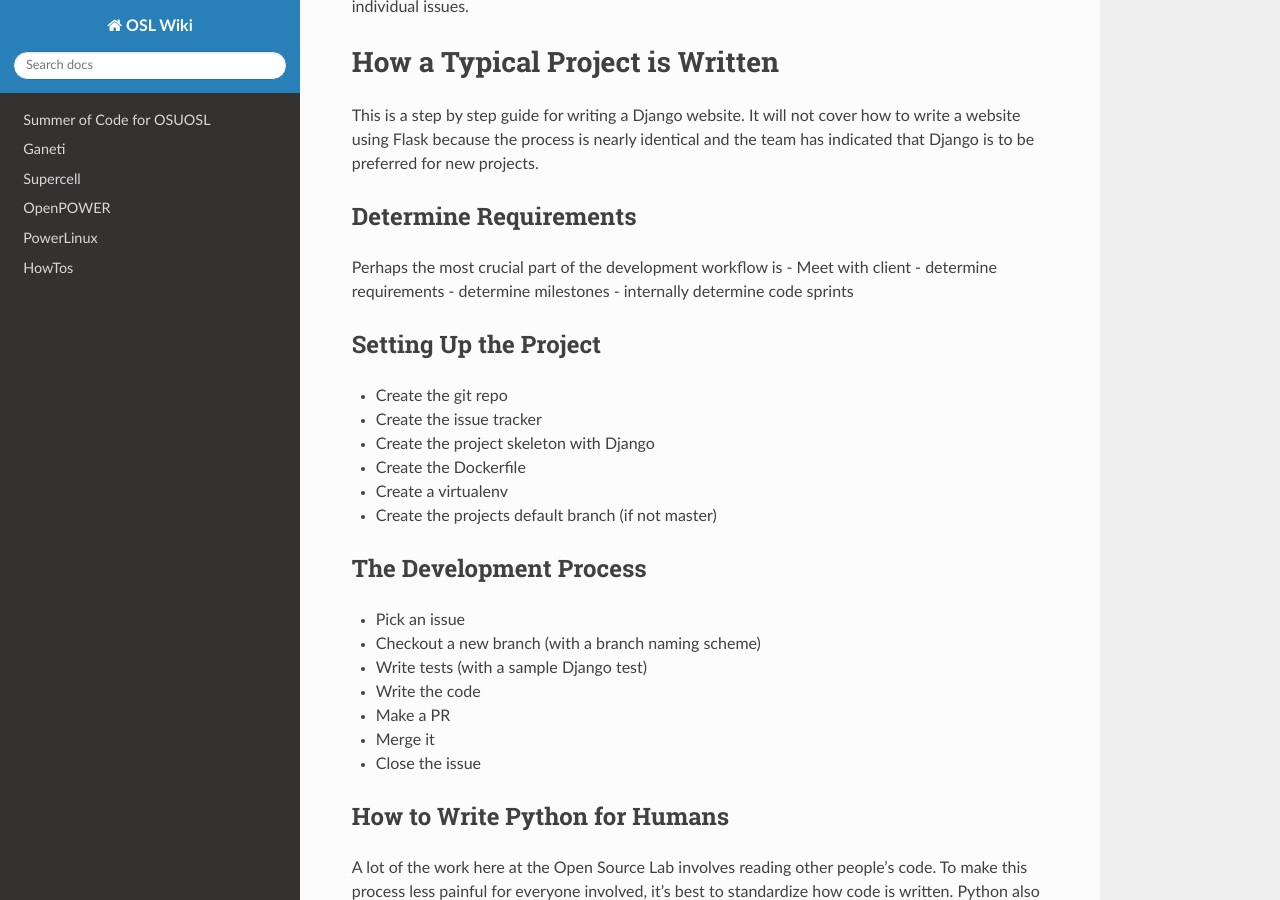
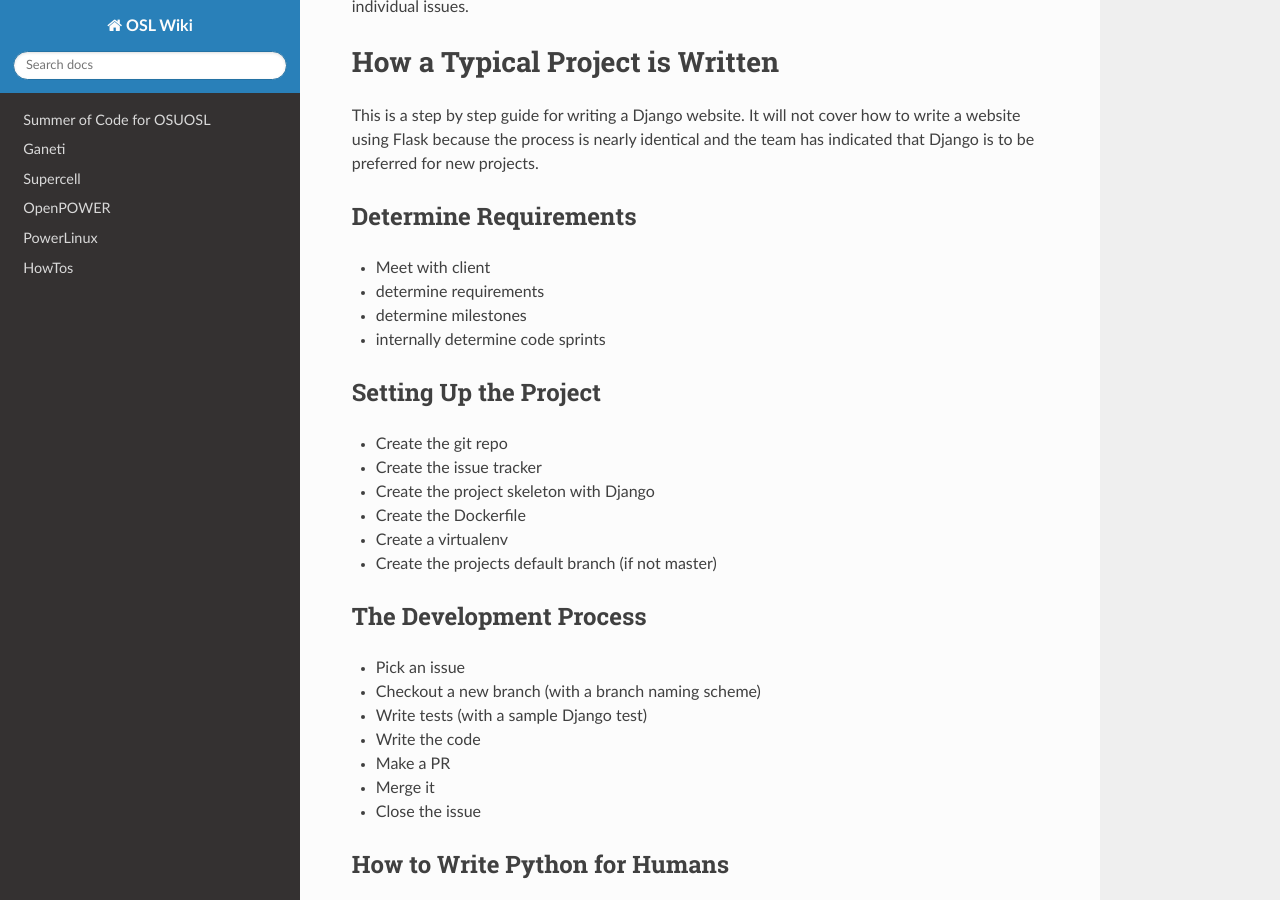
Before and after one commit to osuosl/wiki, a Sphinx documentation site: the page built from source/development_process/index.rst, in a window 1280 px wide and 900 px high, scrolled down 1382 px. Built offline with Sphinx 7.4.7 and the Read the Docs theme 2.0.0, drawn with Linux system fonts in a browser that asks for light colours; some of the changed text lies outside the part shown.

Commit message:
Fix formatting issues

```diff
--- a/source/development_process/index.rst
+++ b/source/development_process/index.rst
@@ -52,9 +52,10 @@
 
 Tools We Use
 ------------
-At the OSL developers use a variety of open source tools. Developers are expected to
-have at least passing familiarity with all of these tools. New developers are
-encouraged to research any of these tools they have not heard of.
+At the OSL developers use a variety of open source tools. Developers are
+expected to have at least passing familiarity with all of these tools. New
+developers are encouraged to research any of these tools they have not heard
+of.
 
 Most OSL websites are written in Python using the Django web application
 framework. Websites are deployed using Chef configuration management on CentOS
@@ -79,7 +80,6 @@
 
 Determine Requirements
 ----------------------
-Perhaps the most crucial part of the development workflow is
 - Meet with client
 - determine requirements
 - determine milestones
@@ -459,7 +459,8 @@
 representing the commit using ``git log --all``, for example ``abcde12345``,
 and run:
 
-.. code::shell
+.. code:: shell
+
 	$ git cherry-pick abcde2345
 
 This will add commit ``abcde12345`` to the current branch.
```
